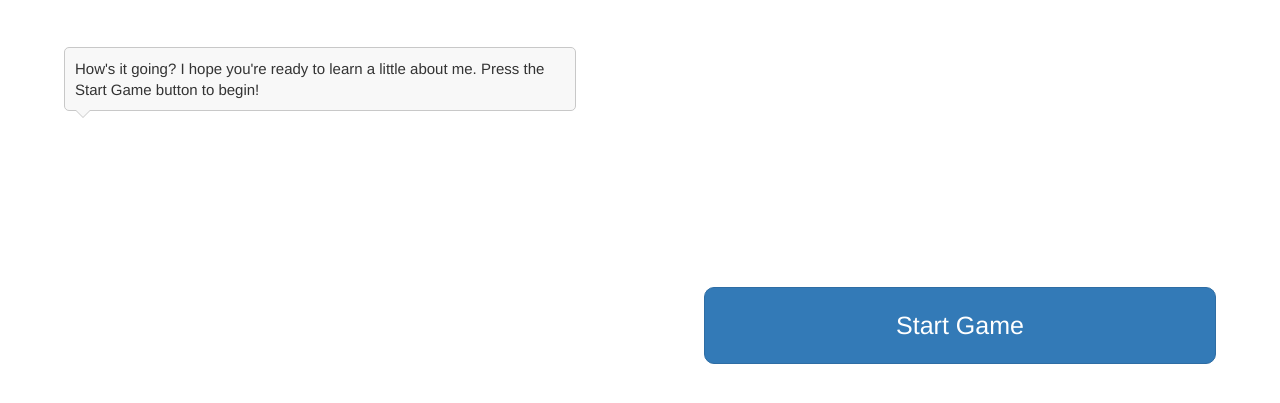
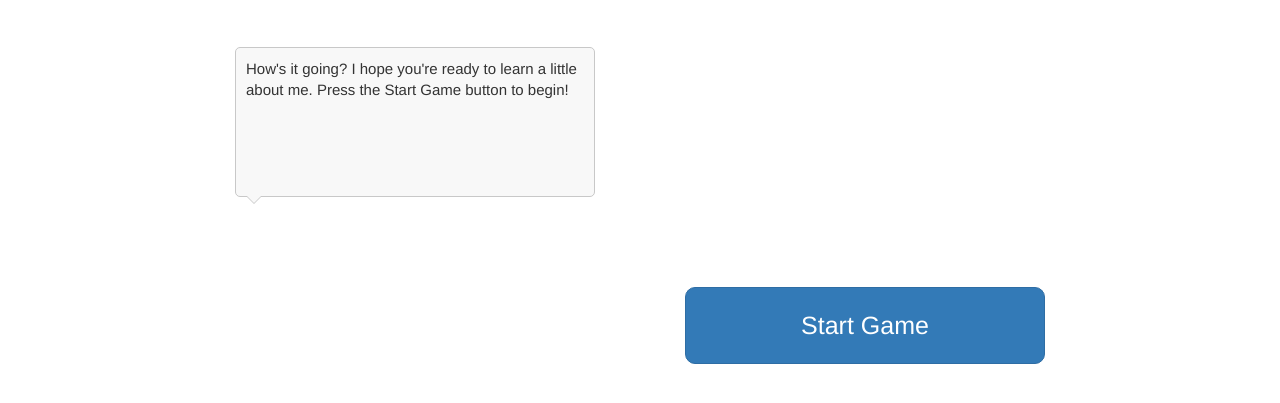
Before and after one commit to brobertson3/quizme, a website: page index.html in a window 1280 px wide. Shown: the part 63-466 px from the top of the page. Drawn offline with nearby package versions, Linux system fonts and the light colour scheme.

Commit message:
Set the max width for the board and the height for the speech bubble.

```diff
--- a/scss/index.scss
+++ b/scss/index.scss
@@ -17,6 +17,8 @@ $icon-color: red;
 body {
 	margin: 0;
 	font-size: 1.5rem;
+	max-width: 900px;
+	margin: 0 auto;
 }
 
 h1 {
@@ -57,7 +59,7 @@ div {
 		border: 1px solid $speech-border;
 		border-radius: 5px;
 		width: 80%;
-		// height: 100px;
+		height: 150px;
 		// text-align: center;
 		padding: 10px;
 		position: absolute;
```
Also changed, not shown: css/index.css.
